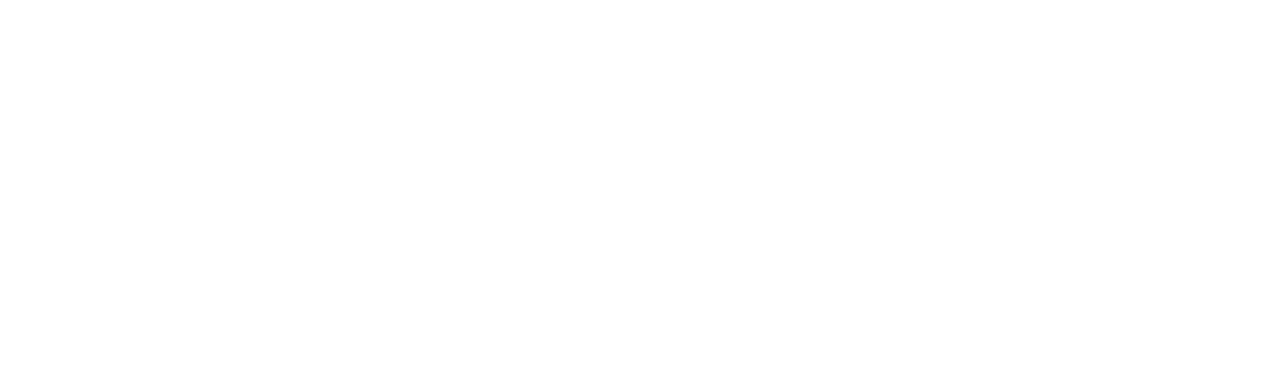
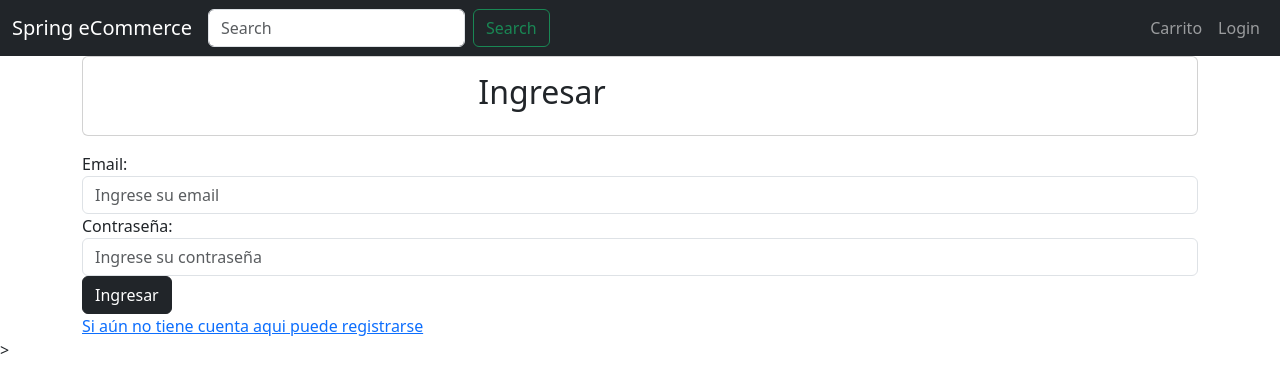
Before and after one commit to ferchris82/frontend, an Angular app: page /user/login in a window 1280 px wide. Shown: the top 392 px of the page. Built offline with nearby package versions, Linux system fonts and the light colour scheme.

Commit message:
Versión 1.0

```diff
--- a/src/app/common/user.ts
+++ b/src/app/common/user.ts
@@ -1,7 +1,7 @@
 export class User {
     constructor(public id:number, public username:string,
          public firstName:string, public lastName:string, public email:string,
-         public address:string, cellphone:string, password:string, userType:string){
+         public address:string, public cellphone:string,public password:string,public userType:string){
 
     }
 }
--- /dev/null
+++ b/src/app/components/authentication/login/login.component.html
@@ -0,0 +1,41 @@
+  	<!-- Header User-->
+      <app-header-user></app-header-user>
+
+      <!-- Page Content -->
+      <div class="container">
+
+        <div class="card mb-3">
+          <div class="row no-gutters">
+            <div class="col-md-4">
+            </div>
+            <div class="col-md-8">
+              <div class="card-body">
+                <h2>Ingresar</h2>
+
+              </div>
+            </div>
+          </div>
+        </div>
+
+
+        <form (ngSubmit)="login()" >
+          <div class="form-group">
+            <label for="email"> Email:  </label>
+            <input [(ngModel)]="username" type="email" class="form-control" id="email" name="email" placeholder="Ingrese su email" required autocomplete="off">
+
+          </div>
+
+          <div class="form-group">
+            <label for="pwd"> Contraseña:</label>
+            <input [(ngModel)]="password" type="password"  class="form-control" id="password" name="password" placeholder="Ingrese su contraseña" required>
+          </div>
+
+          <div class="form-group">
+            <div class="col-sm-2">
+              <button type="submit" class="btn btn-dark"> <span class="glyphicon glyphicon-ok"></span> Ingresar</button>
+            </div>
+          </div>
+        </form>
+        <a href="registro.html" class="card-link">Si aún no tiene cuenta aqui puede registrarse</a>
+      </div>
+      <!-- /.container -->>
--- /dev/null
+++ b/src/app/components/authentication/login/login.component.ts
@@ -0,0 +1,29 @@
+import { Component, OnInit } from '@angular/core';
+import { AuthenticationService } from '../../../services/authentication.service';
+import { Userdto } from '../../../common/userdto';
+
+
+@Component({
+  selector: 'app-login',
+  templateUrl: './login.component.html',
+  styleUrl: './login.component.css'
+})
+export class LoginComponent implements OnInit {
+  username : string = '';
+  password : string = '';
+
+  ngOnInit(): void {
+  }
+
+  constructor(private authentication : AuthenticationService){
+
+  }
+
+  login(){
+    let userDto = new Userdto(this.username, this.password);
+    this.authentication.login(userDto).subscribe(
+      token => console.log(token)
+    );
+    console.log(userDto);
+  }
+}
--- a/src/app/components/authentication/registration/registration.component.html
+++ b/src/app/components/authentication/registration/registration.component.html
@@ -15,7 +15,7 @@
         </div>
       </div>
     </div>
-	<!--<form (ngSubmit)="register()"> -->
+	<form (ngSubmit)="register()">
       <div class="form-group">
         <label for="name">Nombre:</label> <input [(ngModel)]="name" type="text"
           class="form-control" id="name" name="name"
--- a/src/app/components/authentication/registration/registration.component.ts
+++ b/src/app/components/authentication/registration/registration.component.ts
@@ -3,6 +3,7 @@
 import { Router } from '@angular/router';
 import { User } from '../../../common/user';
 import { UserType } from '../../../common/user-type';
+import { ToastrService } from 'ngx-toastr';
 
 @Component({
   selector: 'app-registration',
@@ -23,13 +24,22 @@
   ngOnInit(): void {
   }
 
-  constructor(private authentication : AuthenticationService, private router : Router){}
+  constructor(private authentication : AuthenticationService, private router : Router,
+    private toastr:ToastrService
+  ){}
 
   register(){
     this.username = this.email;
     this.userType = UserType.USER
     let user = new User(0, this.username, this.name, this.surname, this.email, this.address,
        this.cellphone, this.password, this.userType);
+    this.authentication.register(user).subscribe(
+      res =>{
+        this.toastr.success('Usuario registrado', 'Usuario');
+      console.log(res)}
+  );
+  console.log(user);
+  this.router.navigate(['user/login']);
   }
 
 }
--- a/src/app/components/cart/detail-product/detail-product.component.ts
+++ b/src/app/components/cart/detail-product/detail-product.component.ts
@@ -1,9 +1,9 @@
 import { Component, OnInit } from '@angular/core';
-import { ProductService } from '../../../services/product.service';
 import { ActivatedRoute } from '@angular/router';
 import { CartService } from '../../../services/cart.service';
 import { ItemCart } from '../../../common/item-cart';
 import { ToastrService } from 'ngx-toastr';
+import { HomeService } from '../../../services/home.service';
 
 @Component({
   selector: 'app-detail-product',
@@ -22,7 +22,7 @@
     this.getProductById();
   }
 
-  constructor(private productService:ProductService,private activatedRoute:ActivatedRoute,
+  constructor(private homeService:HomeService,private activatedRoute:ActivatedRoute,
     private cartService:CartService, private toastr:ToastrService){
 
   }
@@ -32,7 +32,7 @@
       p =>{
         let id = p['id'];
         if(id){
-          this.productService.getProductById(id).subscribe(
+          this.homeService.getProductById(id).subscribe(
             data =>{
               this.id = data.id;
               this.name = data.name;
--- a/src/app/services/home.service.ts
+++ b/src/app/services/home.service.ts
@@ -13,4 +13,8 @@
   getProducts():Observable<Product[]>{
     return this.httpClient.get<Product[]>(this.apiUrl);
   }
+
+  getProductById(id:number):Observable<Product>{
+    return this.httpClient.get<Product>(this.apiUrl+"/"+id);
+  }
 }
```
Also changed, not shown: src/app/app.module.ts (+5 -2 lines), src/app/components/authentication/login/login.component.css (added).
